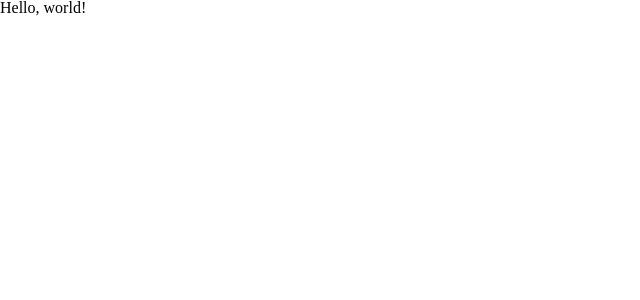
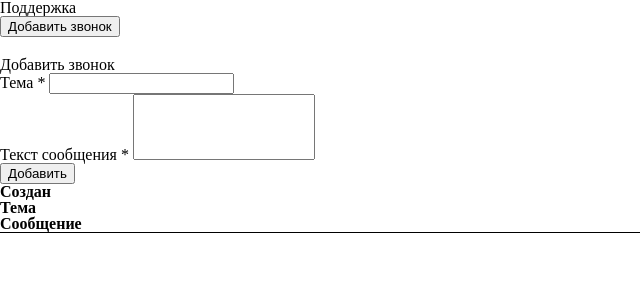
Before and after one commit to AshamanVK/kredit_test_task, a PHP site: page / in a window 1280 px wide. Before the commit the part shown is almost empty. Shown: the top 300 px of the page, without its empty margins (0-640 px from the left). Run offline with PHP 8.4, Linux system fonts and the light colour scheme; style sheets or scripts are compiled from the project's sources; some libraries are stand-ins or nearby versions.

Commit message:
create table and modal window
Signed-off-by: ashaman.vk <ashaman.vk@gmail.com>

```diff
--- /dev/null
+++ b/includes/get_data.php
@@ -0,0 +1,39 @@
+<?php
+
+  $servername = "localhost";
+  $username = "root";
+  $password = "";
+  $dbname = "kredit_test_task";
+
+  // Create connection
+  $conn = new mysqli($servername, $username, $password, $dbname);
+  // Check connection
+  if ($conn->connect_error) {
+    die();
+    // die("Connection failed: " . $conn->connect_error);
+  }
+
+  // sql to create table
+  $sql = "CREATE TABLE IF NOT EXISTS `Tickets` (
+  id INT(6) UNSIGNED AUTO_INCREMENT PRIMARY KEY,
+  theme VARCHAR(255) NOT NULL,
+  message TEXT NOT NULL,
+  reg_date TIMESTAMP
+  )";
+
+
+  // $sql = "SELECT id, firstname, lastname FROM Tickets";
+  // $result = $conn->query($sql);
+
+  // if ($result->num_rows > 0) {
+  //   // output data of each row
+  //   while($row = $result->fetch_assoc()) {
+  //       echo "id: " . $row["id"]. " - Name: " . $row["firstname"]. " " . $row["lastname"]. "<br>";
+  //   }
+  // } else {
+  //   echo "0 results";
+  // }
+  $conn->close();
+
+
+?>
--- a/index.php
+++ b/index.php
@@ -2,13 +2,13 @@
 <html>
 <head>
 
-  <title>Basic Template</title>
+  <title>Список обращений</title>
 
   <meta charset="utf-8">
   <meta name="viewport" content="width=device-width, initial-scale=1">
 
-  <!-- Compiled scss file -->
-  <link href="/stylesheets/screen.css" media="screen, projection" rel="stylesheet" type="text/css" />
+  <!-- Compiled custom scss file -->
+  <link href="stylesheets/screen.css" media="screen, projection" rel="stylesheet" type="text/css" />
 
   <!-- Kube CSS -->
   <link rel="stylesheet" href="dist/css/kube.css">
@@ -16,12 +16,60 @@
 </head>
 <body>
 
-  <h1>Hello, world!</h1>
+  <div class="row align-center">
+    <div class="col col-9">
+      <h2>Поддержка</h2>
 
+      <button data-component="modal" data-target="#add_call_modal" class="add_call__button">Добавить звонок</button>
+      <div id="add_call_modal" class="modal-box hide">
+        <div class="modal">
+          <span class="close"></span>
+          <div class="modal-header">Добавить звонок</div>
+          <div class="modal-body">
+
+<form method="post" action="" class="form" id="add_call">
+
+    <div class="form-item">
+      <label>Тема <span class="req">*</span></label>
+      <input type="text" name="theme" required>
+    </div>
+
+    <div class="form-item">
+      <label>Текст сообщения <span class="req">*</span></label>
+      <textarea rows="4" required></textarea>
+    </div>
+
+    <div class="form-item">
+      <button>Добавить</button>
+    </div>
+
+</form>
+
+
+
+
+          </div>
+        </div>
+      </div>
+
+
+
+      <?php include "includes/get_data.php"; ?>
+
+      <div class="row table_header">
+        <div class="col col-3"><b>Создан</b></div>
+        <div class="col col-3"><b>Тема</b></div>
+        <div class="col col-3"><b>Сообщение</b></div>
+      </div>
+
+    </div>
+  </div>
 
   <!-- Kube JS + jQuery are used for some functionality, but are not required for the basic setup -->
   <script src="https://ajax.googleapis.com/ajax/libs/jquery/2.1.4/jquery.min.js"></script>
   <script src="dist/js/kube.js"></script>
 
+  <script src="js/script.js"></script>
+
 </body>
 </html>
--- /dev/null
+++ b/js/script.js
@@ -0,0 +1,6 @@
+jQuery(document).ready(function($) {
+
+
+
+
+});
--- a/sass/screen.scss
+++ b/sass/screen.scss
@@ -5,3 +5,31 @@
 
 @import "compass/reset";
 @import "../dist/scss/kube.scss";
+
+@mixin transition($time) {
+  -webkit-transition: all $time;
+     -moz-transition: all $time;
+      -ms-transition: all $time;
+       -o-transition: all $time;
+          transition: all $time;
+}
+
+
+button {
+  @include transition(0.2s);
+}
+
+textarea {
+  resize: none;
+}
+
+.table_header {
+  border-bottom: 1px solid black;
+  b {
+    font-weight: 700;
+  }
+}
+
+.add_call__button {
+  margin-bottom: 20px;
+}
--- a/stylesheets/screen.css
+++ b/stylesheets/screen.css
@@ -2,7 +2,7 @@
  * In this file you should write your main styles. (or centralize your imports)
  * Import this file using the following HTML or equivalent:
  * <link href="/stylesheets/screen.css" media="screen, projection" rel="stylesheet" type="text/css" /> */
-/* line 5, ../../../../../../../Ruby23/lib/ruby/gems/2.3.0/gems/compass-core-1.0.3/stylesheets/compass/reset/_utilities.scss */
+/* line 5, ../../../../../../Ruby23/lib/ruby/gems/2.3.0/gems/compass-core-1.0.3/stylesheets/compass/reset/_utilities.scss */
 html, body, div, span, applet, object, iframe,
 h1, h2, h3, h4, h5, h6, p, blockquote, pre,
 a, abbr, acronym, address, big, cite, code,
@@ -24,45 +24,73 @@ time, mark, audio, video {
   vertical-align: baseline;
 }
 
-/* line 22, ../../../../../../../Ruby23/lib/ruby/gems/2.3.0/gems/compass-core-1.0.3/stylesheets/compass/reset/_utilities.scss */
+/* line 22, ../../../../../../Ruby23/lib/ruby/gems/2.3.0/gems/compass-core-1.0.3/stylesheets/compass/reset/_utilities.scss */
 html {
   line-height: 1;
 }
 
-/* line 24, ../../../../../../../Ruby23/lib/ruby/gems/2.3.0/gems/compass-core-1.0.3/stylesheets/compass/reset/_utilities.scss */
+/* line 24, ../../../../../../Ruby23/lib/ruby/gems/2.3.0/gems/compass-core-1.0.3/stylesheets/compass/reset/_utilities.scss */
 ol, ul {
   list-style: none;
 }
 
-/* line 26, ../../../../../../../Ruby23/lib/ruby/gems/2.3.0/gems/compass-core-1.0.3/stylesheets/compass/reset/_utilities.scss */
+/* line 26, ../../../../../../Ruby23/lib/ruby/gems/2.3.0/gems/compass-core-1.0.3/stylesheets/compass/reset/_utilities.scss */
 table {
   border-collapse: collapse;
   border-spacing: 0;
 }
 
-/* line 28, ../../../../../../../Ruby23/lib/ruby/gems/2.3.0/gems/compass-core-1.0.3/stylesheets/compass/reset/_utilities.scss */
+/* line 28, ../../../../../../Ruby23/lib/ruby/gems/2.3.0/gems/compass-core-1.0.3/stylesheets/compass/reset/_utilities.scss */
 caption, th, td {
   text-align: left;
   font-weight: normal;
   vertical-align: middle;
 }
 
-/* line 30, ../../../../../../../Ruby23/lib/ruby/gems/2.3.0/gems/compass-core-1.0.3/stylesheets/compass/reset/_utilities.scss */
+/* line 30, ../../../../../../Ruby23/lib/ruby/gems/2.3.0/gems/compass-core-1.0.3/stylesheets/compass/reset/_utilities.scss */
 q, blockquote {
   quotes: none;
 }
-/* line 103, ../../../../../../../Ruby23/lib/ruby/gems/2.3.0/gems/compass-core-1.0.3/stylesheets/compass/reset/_utilities.scss */
+/* line 103, ../../../../../../Ruby23/lib/ruby/gems/2.3.0/gems/compass-core-1.0.3/stylesheets/compass/reset/_utilities.scss */
 q:before, q:after, blockquote:before, blockquote:after {
   content: "";
   content: none;
 }
 
-/* line 32, ../../../../../../../Ruby23/lib/ruby/gems/2.3.0/gems/compass-core-1.0.3/stylesheets/compass/reset/_utilities.scss */
+/* line 32, ../../../../../../Ruby23/lib/ruby/gems/2.3.0/gems/compass-core-1.0.3/stylesheets/compass/reset/_utilities.scss */
 a img {
   border: none;
 }
 
-/* line 116, ../../../../../../../Ruby23/lib/ruby/gems/2.3.0/gems/compass-core-1.0.3/stylesheets/compass/reset/_utilities.scss */
+/* line 116, ../../../../../../Ruby23/lib/ruby/gems/2.3.0/gems/compass-core-1.0.3/stylesheets/compass/reset/_utilities.scss */
 article, aside, details, figcaption, figure, footer, header, hgroup, main, menu, nav, section, summary {
   display: block;
 }
+
+/* line 18, ../sass/screen.scss */
+button {
+  -webkit-transition: all 0.2s;
+  -moz-transition: all 0.2s;
+  -ms-transition: all 0.2s;
+  -o-transition: all 0.2s;
+  transition: all 0.2s;
+}
+
+/* line 22, ../sass/screen.scss */
+textarea {
+  resize: none;
+}
+
+/* line 26, ../sass/screen.scss */
+.table_header {
+  border-bottom: 1px solid black;
+}
+/* line 28, ../sass/screen.scss */
+.table_header b {
+  font-weight: 700;
+}
+
+/* line 33, ../sass/screen.scss */
+.add_call__button {
+  margin-bottom: 20px;
+}
```
